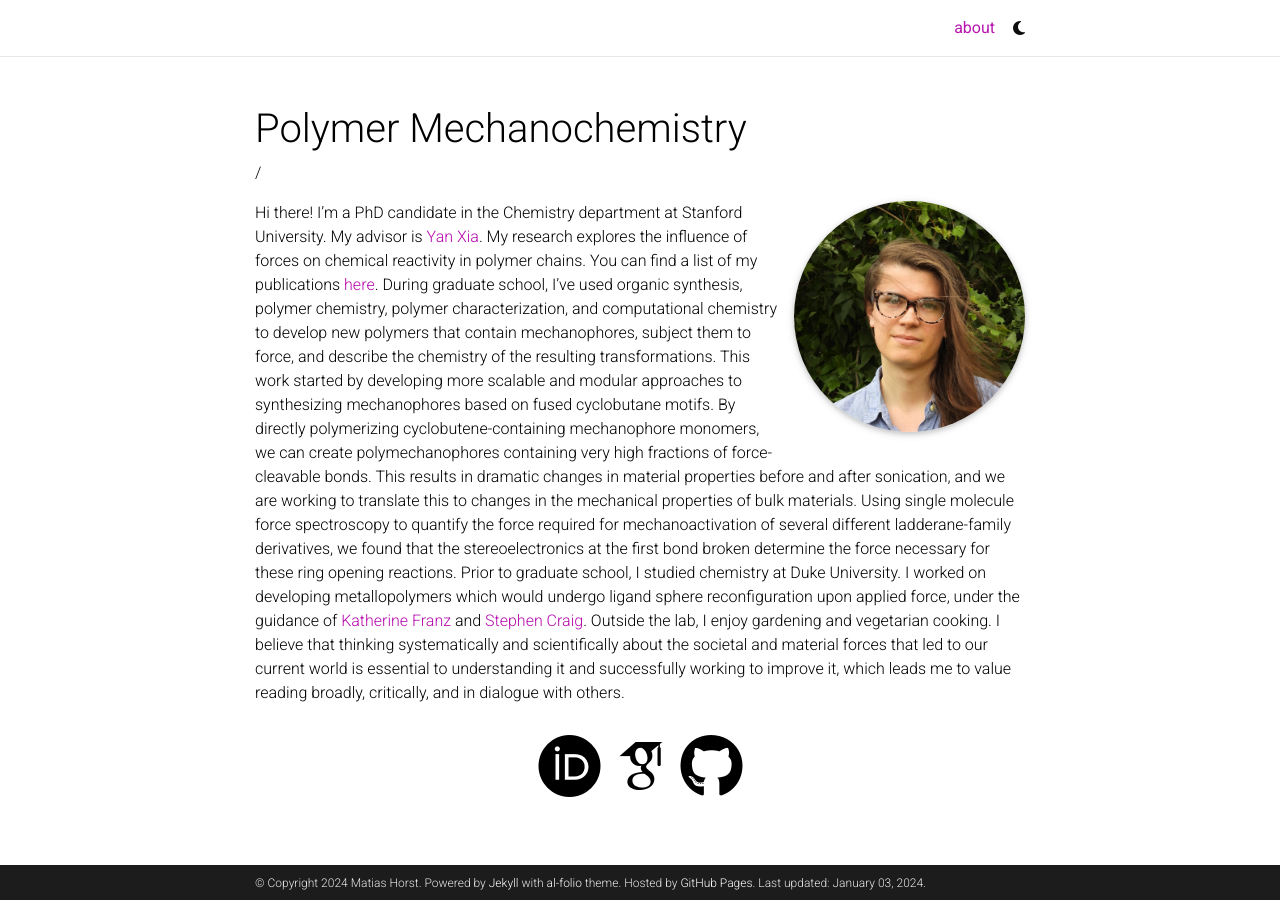
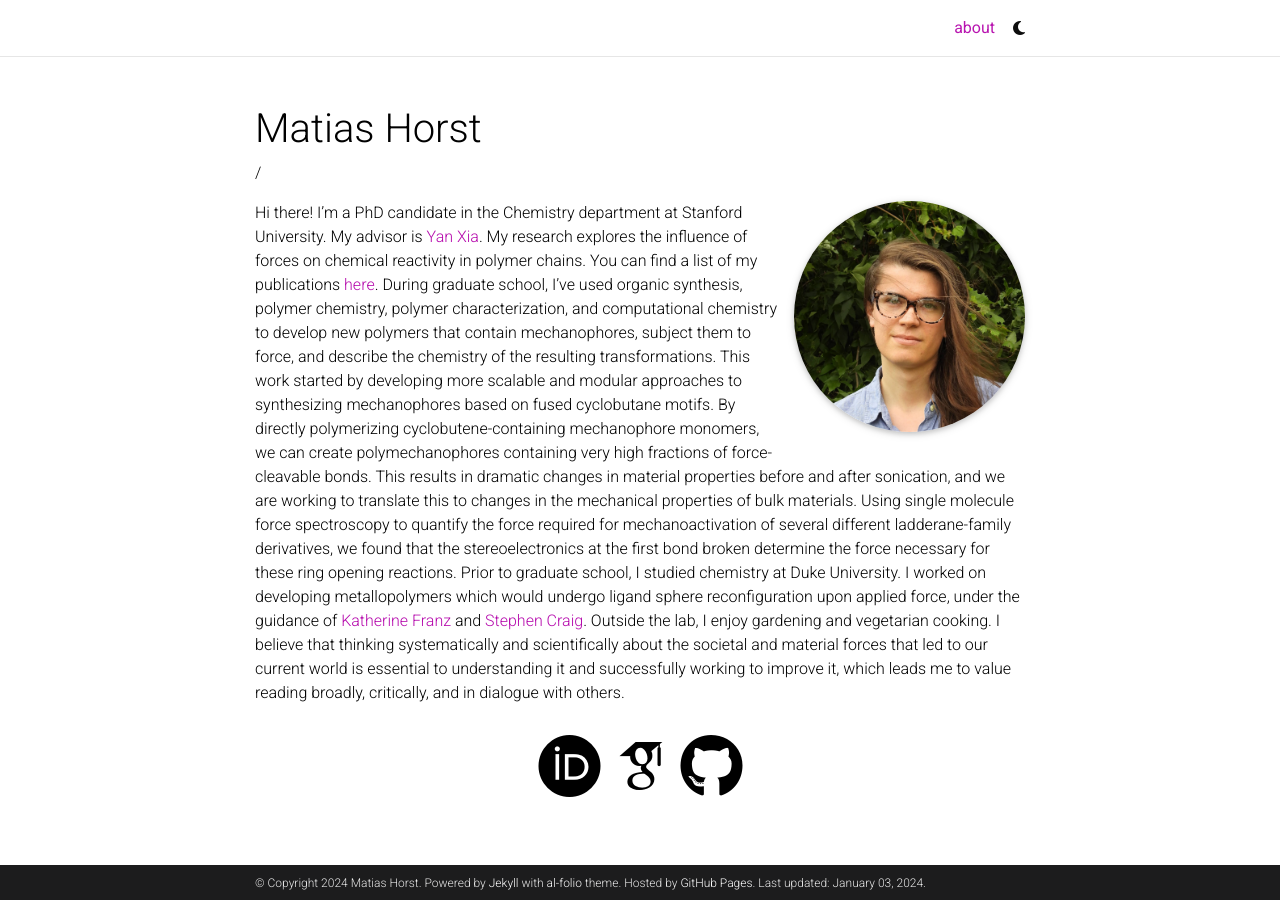
Before and after one commit to mechanophore/mechanophore.github.io, a Jekyll site: the page built from _pages/about.md, in a window 1280 px wide. Built offline with Jekyll 4.4.1, drawn with Linux system fonts in a browser that asks for light colours; full-size pictures stand in for the smaller copies a plugin makes; some web fonts are replaced; comment, search, counter and statistics services are not loaded; a style sheet for code colours, icons or effects is not loaded.

Commit message:
Update _config.yml

```diff
--- a/_config.yml
+++ b/_config.yml
@@ -2,7 +2,7 @@
 # Site settings
 # -----------------------------------------------------------------------------
 
-title: Polymer Mechanochemistry # the website title (if blank, full name will be used instead)
+title: Matias Horst # the website title (if blank, full name will be used instead)
 first_name: Matias
 middle_name:
 last_name: Horst
```
